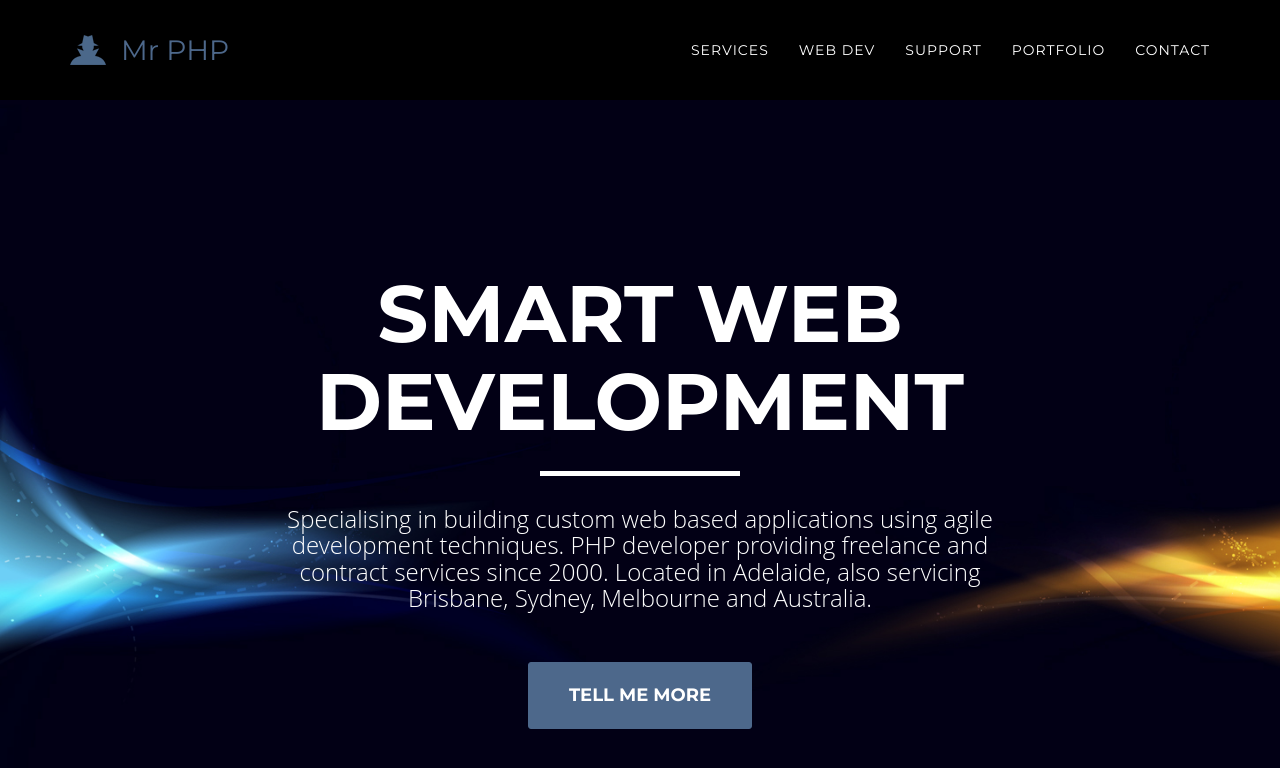
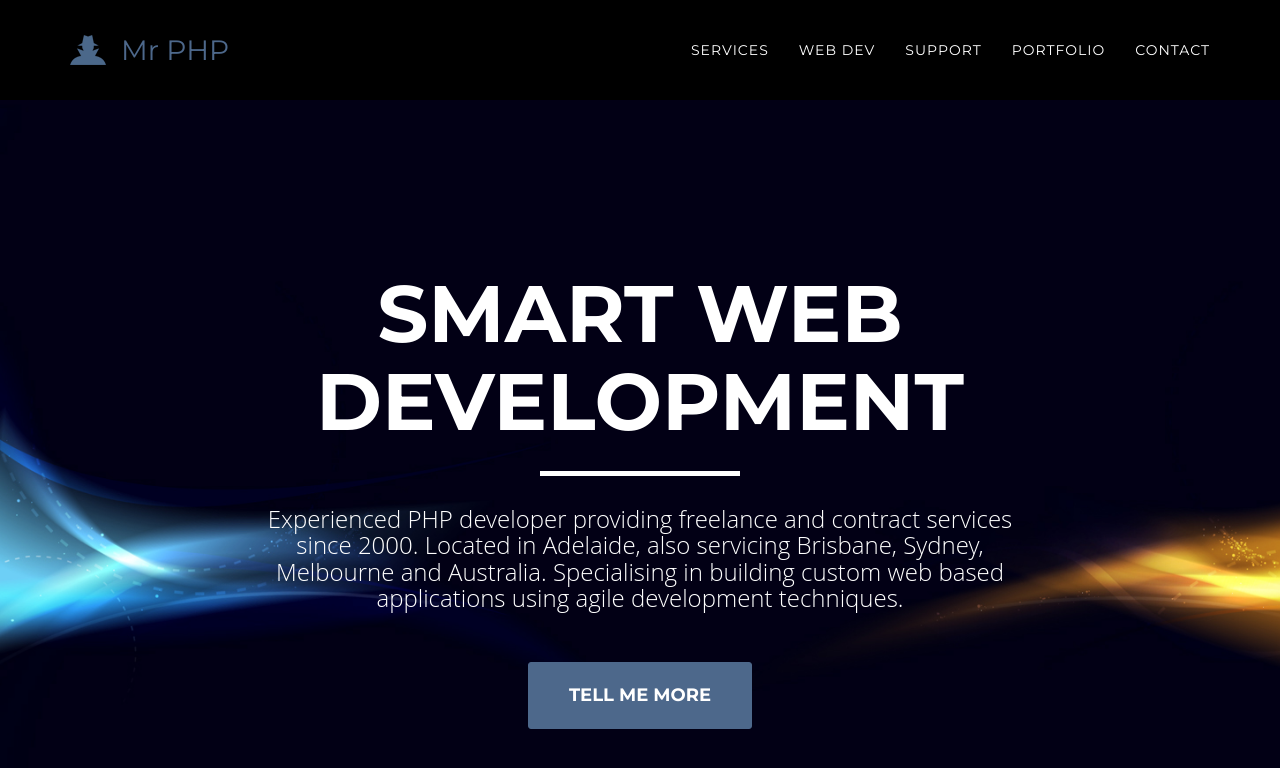
Before and after one commit to mr-php/mr-php.github.io, a Jekyll site: the page built from index.html, in a window 1280 px wide and 900 px high. Shown: the top 768 px of the window. Built offline with Jekyll 4.4.1, drawn with Linux system fonts in a browser that asks for light colours; nearby versions of some CDN libraries; some web fonts are replaced; Markdown is read by kramdown in place of the engine named in the settings.

Commit message:
Update _config.yml

```diff
--- a/_config.yml
+++ b/_config.yml
@@ -9,9 +9,9 @@ phone_int: +61884631298
 abn: 30 551 301 857
 
 description: >
+  Experienced PHP developer providing freelance and contract services since 2000.
+  Located in Adelaide, also servicing Brisbane, Sydney, Melbourne and Australia.
   Specialising in building custom web based applications using agile development techniques.
-  PHP developer providing freelance and contract services since 2000.
-  Located in Adelaide, also servicing Brisbane, Sydney, Melbourne and Australia.
 about: >
   Mr PHP was founded by <a href="https://cornernote.github.io/">Brett O'Donnell</a> in 2000, and has been making web software ever since.
 
```
